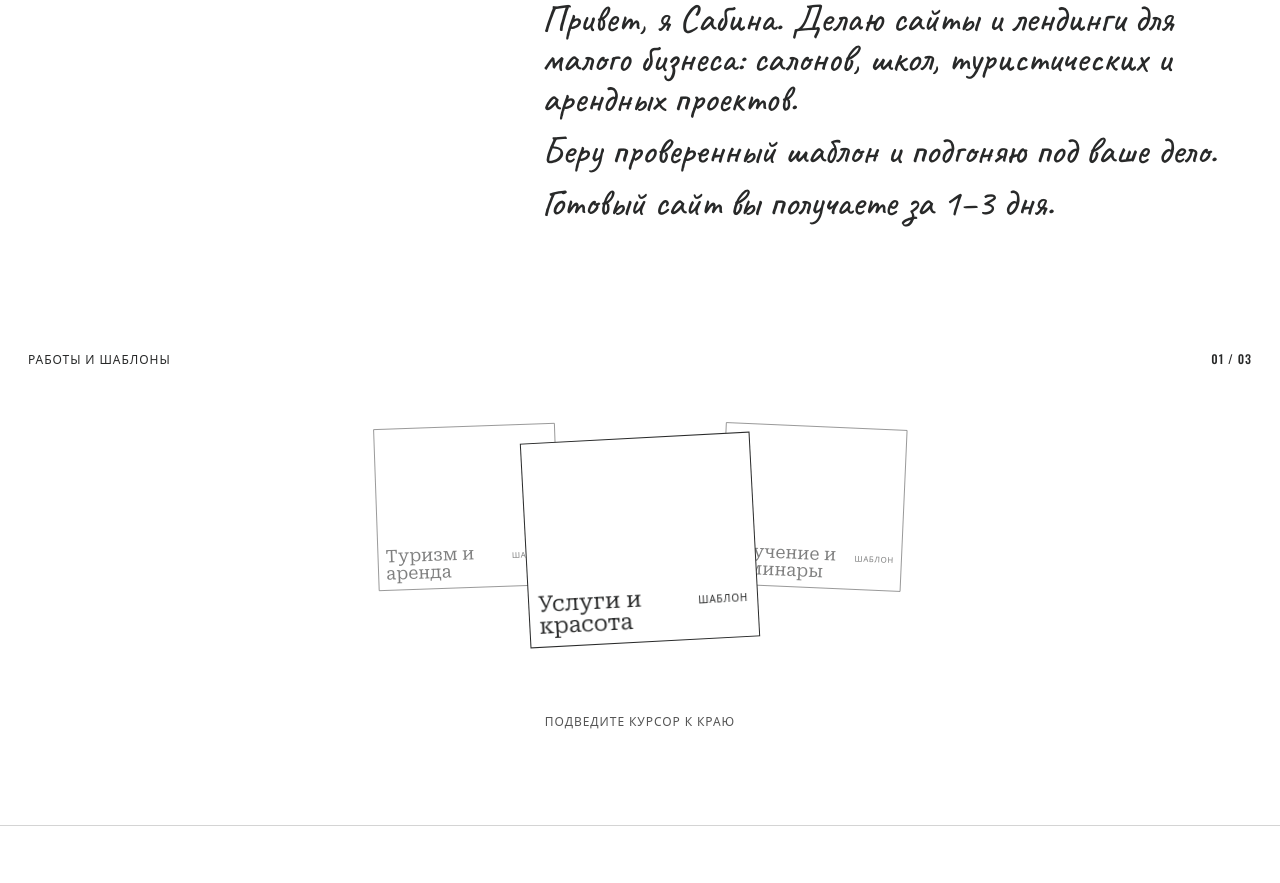
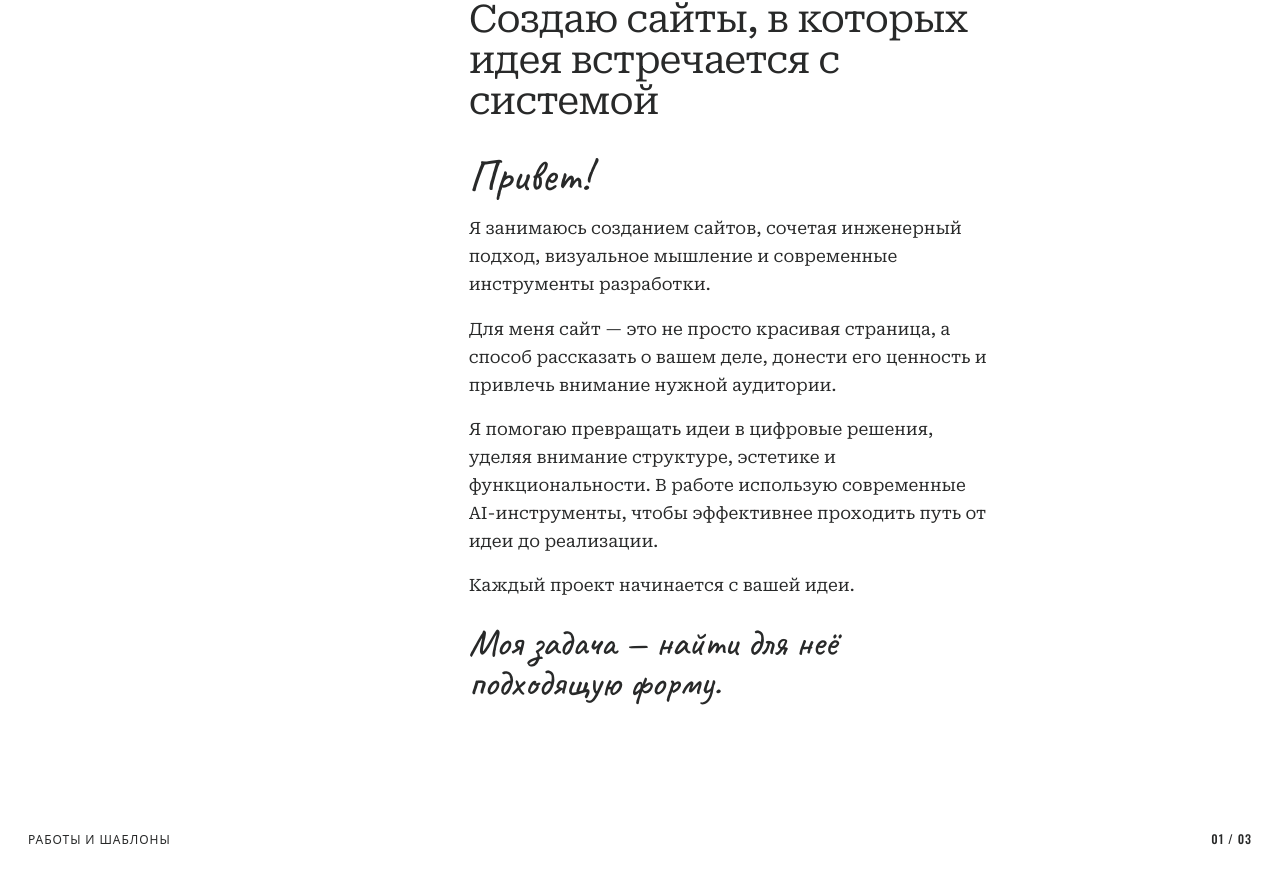
Before and after one commit to SabinaBatrakova/catalog-site, a React (Vite) app: page / in a window 1280 px wide. Shown: the part 1151-2034 px from the top of the page. Built offline with nearby package versions, Linux system fonts and the light colour scheme.

Commit message:
feat: rewrite about section with readable body and handwritten accents

```diff
--- a/src/components/home/About.tsx
+++ b/src/components/home/About.tsx
@@ -9,18 +9,50 @@ export function About() {
         </p>
       </Reveal>
 
-      <div className="mt-6 font-hand text-[32px] font-medium leading-[1.05] md:ml-[42%] md:text-[38px]">
+      <div className="mt-6 max-w-[520px] md:ml-[36%]">
         <Reveal>
-          <p>
-            Привет, я Сабина. Делаю сайты и лендинги для малого бизнеса:
-            салонов, школ, туристических и арендных проектов.
+          <h2 className="font-serif text-[30px] leading-[1.08] tracking-tight md:text-[38px]">
+            Создаю сайты, в которых идея встречается с системой
+          </h2>
+        </Reveal>
+
+        <Reveal delay={120} className="mt-8">
+          <p className="font-hand text-[44px] font-medium leading-none">
+            Привет!
           </p>
         </Reveal>
-        <Reveal delay={120} className="mt-3">
-          <p>Беру проверенный шаблон и подгоняю под ваше дело.</p>
-        </Reveal>
-        <Reveal delay={240} className="mt-3">
-          <p>Готовый сайт вы получаете за 1–3 дня.</p>
+
+        <div className="mt-4 space-y-4 font-serif text-[17px] leading-[1.65]">
+          <Reveal delay={200}>
+            <p>
+              Я занимаюсь созданием сайтов, сочетая инженерный подход,
+              визуальное мышление и современные инструменты разработки.
+            </p>
+          </Reveal>
+          <Reveal delay={260}>
+            <p>
+              Для меня сайт — это не просто красивая страница, а способ
+              рассказать о вашем деле, донести его ценность и привлечь внимание
+              нужной аудитории.
+            </p>
+          </Reveal>
+          <Reveal delay={320}>
+            <p>
+              Я помогаю превращать идеи в цифровые решения, уделяя внимание
+              структуре, эстетике и функциональности. В работе использую
+              современные AI-инструменты, чтобы эффективнее проходить путь от
+              идеи до реализации.
+            </p>
+          </Reveal>
+          <Reveal delay={380}>
+            <p>Каждый проект начинается с вашей идеи.</p>
+          </Reveal>
+        </div>
+
+        <Reveal delay={440} className="mt-6">
+          <p className="font-hand text-[34px] font-medium leading-[1.05] md:text-[38px]">
+            Моя задача — найти для неё подходящую форму.
+          </p>
         </Reveal>
       </div>
     </section>
```
Also changed, not shown: src/components/home/SiteHeader.tsx (line endings or trailing spaces).
